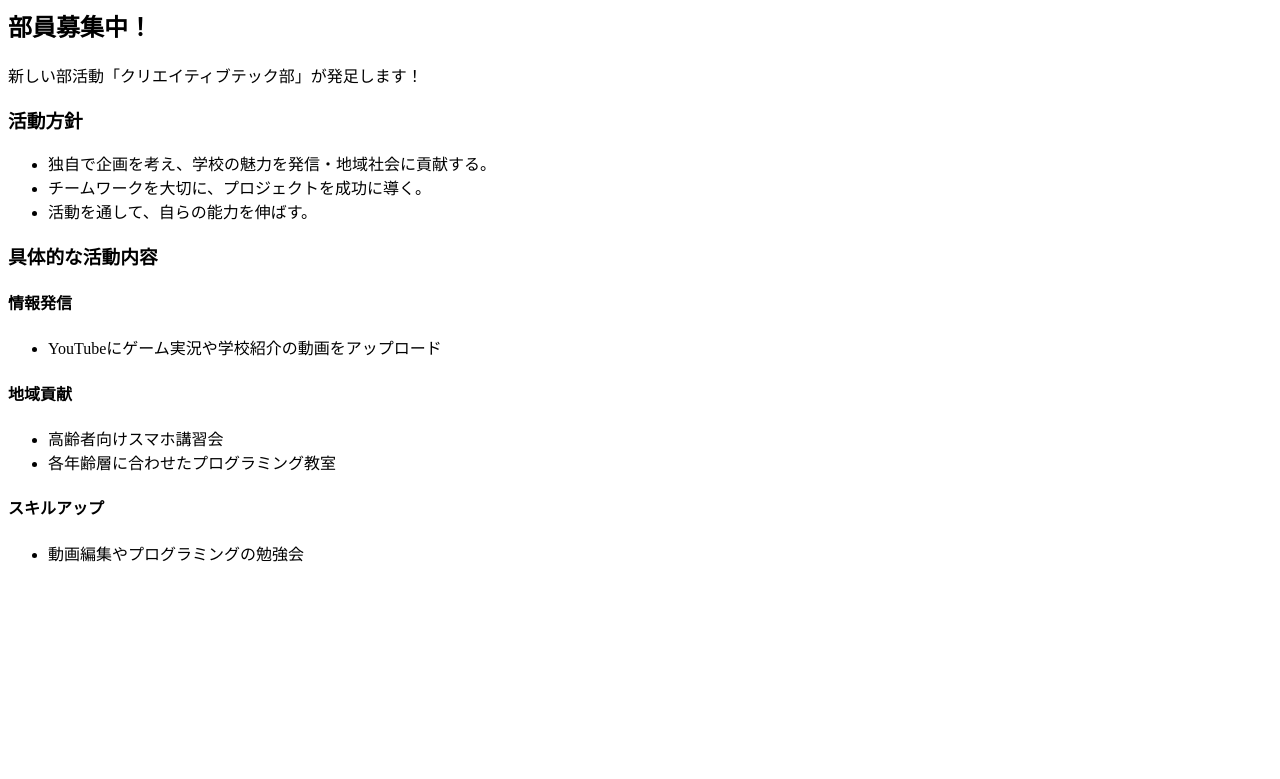
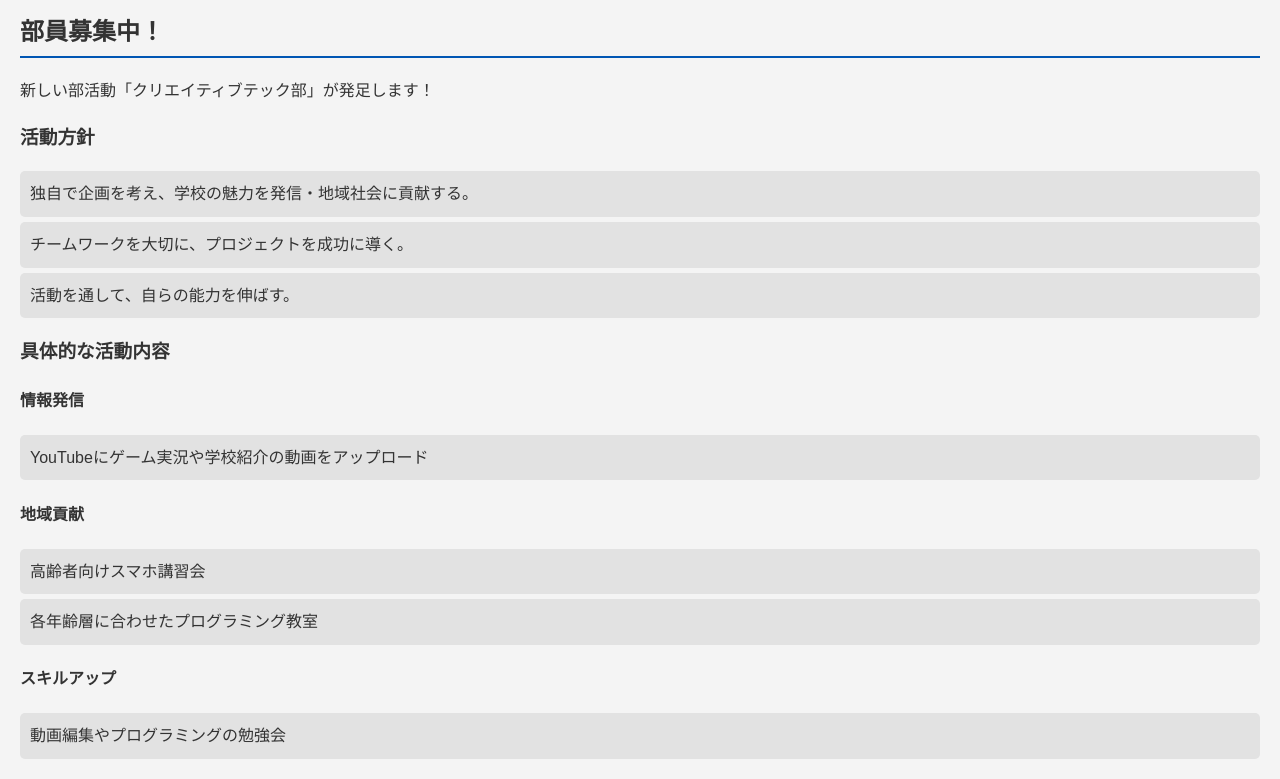
Before and after one commit to Bluehat-R/Bluehat_R.github.io, a plain HTML site: page index.html in a window 1280 px wide. Shown: the part 81-860 px from the top of the page. Before the commit the page ends 800 px from the top, so only its background shows below. Drawn offline with Linux system fonts and the light colour scheme.

Commit message:
Add CSS and style the website

```diff
--- a/index.html
+++ b/index.html
@@ -4,6 +4,7 @@
     <meta charset="UTF-8">
     <meta name="viewport" content="width=device-width, initial-scale=1.0">
     <title>クリエイティブテック部（仮称）- 部員募集中！</title>
+    <link rel="stylesheet" href="style.css">
 </head>
 <body>
     <h1>クリエイティブテック部（仮称）</h1>
--- /dev/null
+++ b/style.css
@@ -0,0 +1,28 @@
+body {
+    font-family: Arial, sans-serif;
+    line-height: 1.6;
+    margin: 20px;
+    background-color: #f4f4f4;
+    color: #333;
+}
+
+h1 {
+    color: #0056b3;
+}
+
+h2 {
+    border-bottom: 2px solid #0056b3;
+    padding-bottom: 5px;
+}
+
+ul {
+    list-style-type: none;
+    padding: 0;
+}
+
+li {
+    background-color: #e2e2e2;
+    margin-bottom: 5px;
+    padding: 10px;
+    border-radius: 5px;
+}
```
